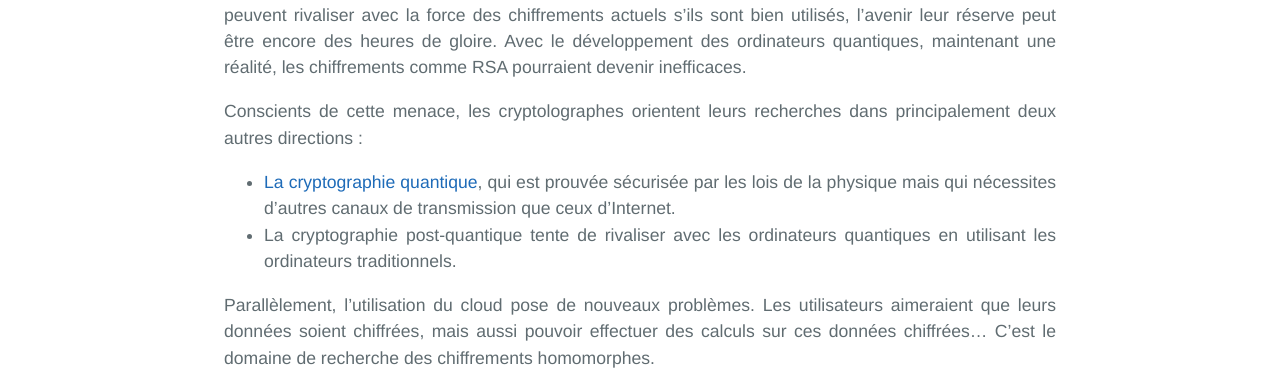
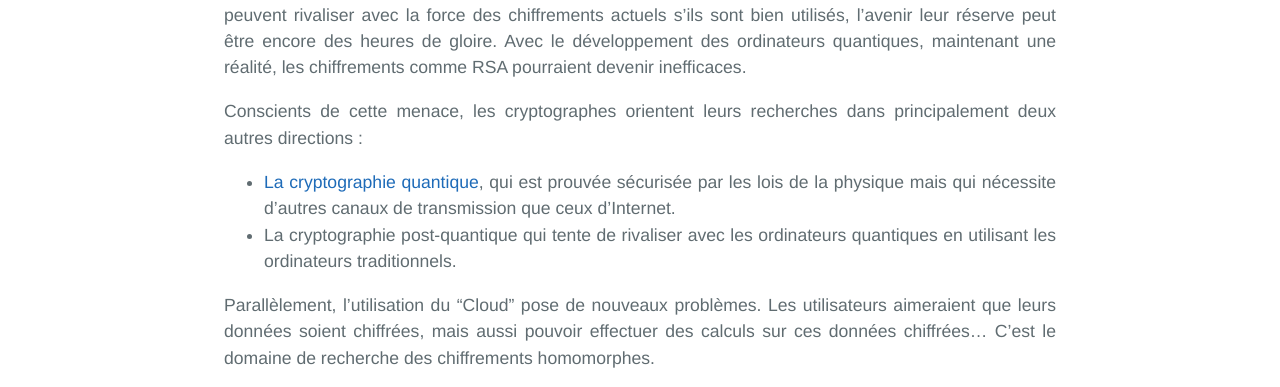
Before and after one commit to SamuelGallay/CryptoTPE, a Jekyll site: the page built from pages/4_Internet/0_index.md, in a window 1280 px wide. Shown: the part 877-1264 px from the top of the page. Built offline with Jekyll 4.4.1, drawn with Linux system fonts in a browser that asks for light colours; our own code applies the rules of GitHub Pages for plain Markdown files.

Commit message:
Internet

```diff
--- a/pages/4_Internet/0_index.md
+++ b/pages/4_Internet/0_index.md
@@ -18,11 +18,11 @@ L'année suivante, en 1977 trois chercheurs du Massachusetts Institute of Techno
 Parallèlement à la croissance d'Internet, la puissance de calcul des ordinateurs a énormément augmenté. C'est ainsi que le DES fut progressivement abandonné au profit d'autres chiffremenst symétriques plus efficaces. Les clefs utilisées dans le RSA augmentent elles aussi.
 Si aujourd'hui les cryptanalystes ne peuvent rivaliser avec la force des chiffrements actuels s'ils sont bien utilisés, l'avenir leur réserve peut être encore des heures de gloire. Avec le développement des ordinateurs quantiques, maintenant une réalité, les chiffrements comme RSA pourraient devenir inefficaces.
 
-Conscients de cette menace, les cryptolographes orientent leurs recherches dans principalement deux autres directions :
-* [La cryptographie quantique]({{ "/quantique/" | relative_url }}), qui est prouvée sécurisée par les lois de la physique mais qui nécessites d'autres canaux de transmission que ceux d'Internet.
-* La cryptographie post-quantique tente de rivaliser avec les ordinateurs quantiques en utilisant les ordinateurs traditionnels.
+Conscients de cette menace, les cryptographes orientent leurs recherches dans principalement deux autres directions :
+* [La cryptographie quantique]({{ "/quantique/" | relative_url }}), qui est prouvée sécurisée par les lois de la physique mais qui nécessite d'autres canaux de transmission que ceux d'Internet.
+* La cryptographie post-quantique qui tente de rivaliser avec les ordinateurs quantiques en utilisant les ordinateurs traditionnels.
 
-Parallèlement, l'utilisation du cloud pose de nouveaux problèmes. Les utilisateurs aimeraient que leurs données soient chiffrées, mais aussi pouvoir effectuer des calculs sur ces données chiffrées... C'est le domaine de recherche des chiffrements homomorphes.
+Parallèlement, l'utilisation du "Cloud" pose de nouveaux problèmes. Les utilisateurs aimeraient que leurs données soient chiffrées, mais aussi pouvoir effectuer des calculs sur ces données chiffrées... C'est le domaine de recherche des chiffrements homomorphes.
 <link rel="stylesheet" href="{{ '/assets/css/timeline.css' | relative_url }}">
 <div class="timeline">
 
```
